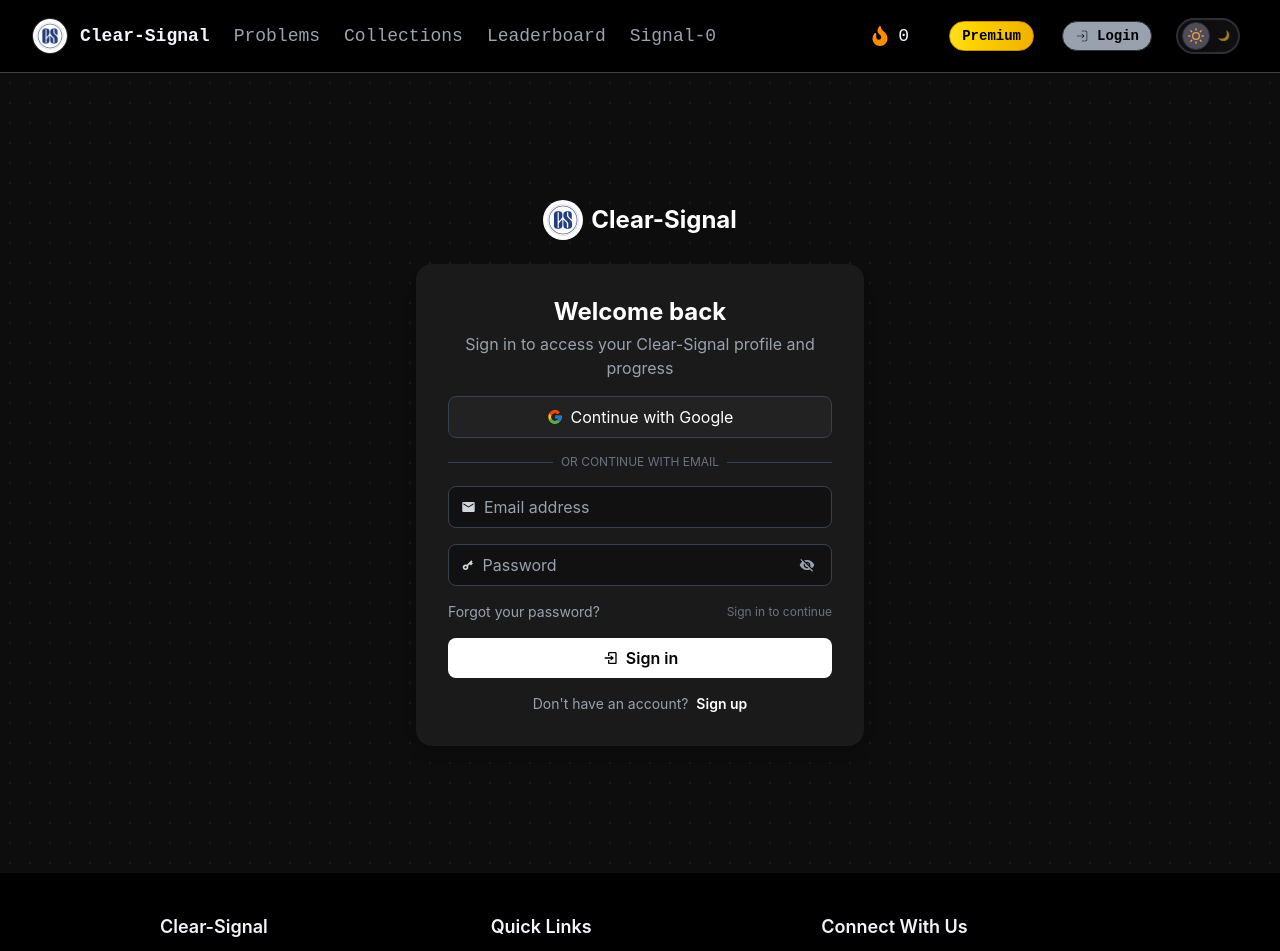
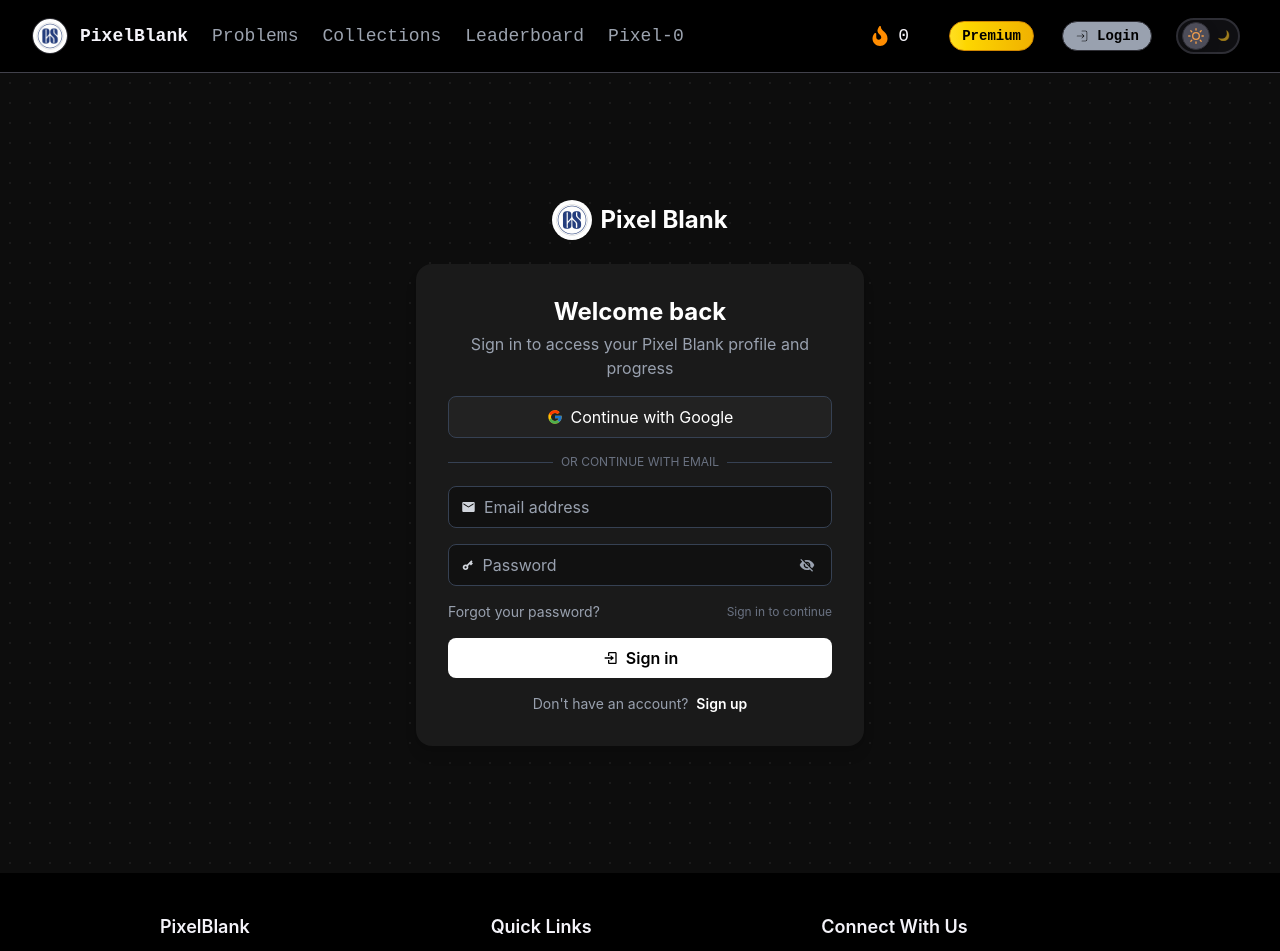
Before and after one commit to Clear-Signal/frontend, a React (Vite) app: page /sign-in in a window 1280 px wide. Shown: the top 951 px of the page. Built offline with nearby package versions, Linux system fonts and the light colour scheme; no server answers.

Commit message:
change clear-signal->Pixel Blank

```diff
--- a/src/components/Footer.jsx
+++ b/src/components/Footer.jsx
@@ -9,9 +9,9 @@
 
         {/* Left Section */}
         <div>
-          <h2 className="text-[var(--text-default)] text-lg font-semibold">Clear-Signal</h2>
+          <h2 className="text-[var(--text-default)] text-lg font-semibold">PixelBlank</h2>
           <p className="mt-2 text-sm text-gray-400">
-            Learn and grow your knowledge about Machine Learning using Clear-Signal
+            Learn and grow your knowledge about Machine Learning using PixelBlank
           </p>
         </div>
 
@@ -41,7 +41,7 @@
 
       {/* Bottom Bar */}
       <div className="border-t border-gray-800 mt-10 pt-4 text-center text-sm text-gray-500">
-        © 2025 Clear-Signal. All rights reserved.
+        © 2025 PixelBlank. All rights reserved.
       </div>
     </footer>
   );
--- a/src/components/Hero.jsx
+++ b/src/components/Hero.jsx
@@ -310,8 +310,8 @@
       {/* content */}
       <div className="relative z-10 w-full max-w-6xl mx-auto px-6 py-20 flex flex-col items-center text-center">
         <h1 className="font-bold text-[4.2rem] leading-[0.9] lg:text-[6rem] lg:leading-[0.88] tracking-tight">
-          <span className="inline-block mr-2">Clear-</span>
-          <span className="inline-block">Signal</span>
+          <span className="inline-block mr-2">Pixel</span>
+          <span className="inline-block">Blank</span>
           <span
             className="inline-block min-w-3 min-h-22 rounded-sm align-middle ml-3 bg-slate-400/50 animate-pulse "
           />
--- a/src/components/Navbar.jsx
+++ b/src/components/Navbar.jsx
@@ -109,7 +109,7 @@
               className="h-9 w-9 rounded-full object-cover border border-[var(--panel-border)]"
             />
             <h1 className="text-[var(--text-default)] text-lg font-semibold hidden sm:inline">
-              Clear-Signal
+              PixelBlank
             </h1>
           </Link>
 
@@ -161,7 +161,7 @@
                 }`}
                 onClick={() => setActiveNav("Signal-0")}
               >
-                Signal-0
+                Pixel-0
               </Link>
             </div>
           </div>
@@ -420,7 +420,7 @@
               onClick={() => setIsOpen(false)}
               className="block text-[var(--text-default)] px-3 py-2 rounded-md hover:bg-[var(--bg-page)]/10"
             >
-              Signal-0
+              Pixel-0
             </Link>
             <Link
               to="/leaderboard"
--- a/src/components/WhyClearSignal.jsx
+++ b/src/components/WhyClearSignal.jsx
@@ -37,7 +37,7 @@
 const WhyClearSignal = () => {
   return (
     <section className="bg-[var(--color-bg-black)] text-white py-12">
-      <h2 className="text-center text-2xl font-bold mb-10">Why Clear-Signal?</h2>
+      <h2 className="text-center text-2xl font-bold mb-10">Why Pixel Blank?</h2>
       <div className="grid grid-cols-1 md:grid-cols-2 lg:grid-cols-3 gap-6 mx-auto px-8">
         {features.map((item, index) => (
           <div
--- a/src/pages/AuthPage.jsx
+++ b/src/pages/AuthPage.jsx
@@ -116,7 +116,7 @@
                 className="w-10 h-10 rounded-full"
               />
               <h1 className="text-white text-2xl font-bold ml-2">
-                Clear-Signal
+                Pixel Blank
               </h1>
             </div>
             <div className="relative z-10 w-full max-w-md p-8 bg-[#1a1a1a] rounded-2xl shadow-lg">
@@ -131,8 +131,8 @@
                 {isForgot
                   ? "Enter the email tied to your account and we'll send reset instructions."
                   : isSignup
-                  ? "Sign up to access your Clear-Signal profile and progress"
-                  : "Sign in to access your Clear-Signal profile and progress"}
+                  ? "Sign up to access your Pixel Blank profile and progress"
+                  : "Sign in to access your Pixel Blank profile and progress"}
               </p>
 
               {(localError || (!isForgot && error)) && (
--- a/src/pages/Signal0.jsx
+++ b/src/pages/Signal0.jsx
@@ -128,7 +128,7 @@
               <div className="text-[10px] uppercase bg-[#0b1220] px-2 py-1 rounded-md border border-[#243145] text-[#9db3ff]">BETA</div>
             </div>
             <h1 className="text-5xl md:text-8xl sm:text-7xl leading-none font-bold tracking-tight" style={{ fontFamily: "Inter, sans-serif" }}>
-              Signal-0
+              Pixel-0
             </h1>
             <p className="text-gray-400 text-sm">Create quizzes from your study</p>
             <div className="w-full max-w-2xl mt-8">
@@ -248,7 +248,7 @@
         <div className="max-w-6xl mx-auto px-6 md:px-12 lg:px-24 py-3">
           <div className="bg-[#060708]/60 border border-[#222428] rounded-t-xl py-3 px-4 flex items-center justify-between text-sm text-gray-300">
             <div className="flex items-center gap-3">
-              <div className="bg-[#0b0f10] border border-[#2b2f33] px-3 py-1 rounded">Deep-0</div>
+              <div className="bg-[#0b0f10] border border-[#2b2f33] px-3 py-1 rounded">Pixel-0</div>
               <div className="opacity-70">3/3 lifetime remaining</div>
             </div>
             <div className="flex items-center gap-6">
```
